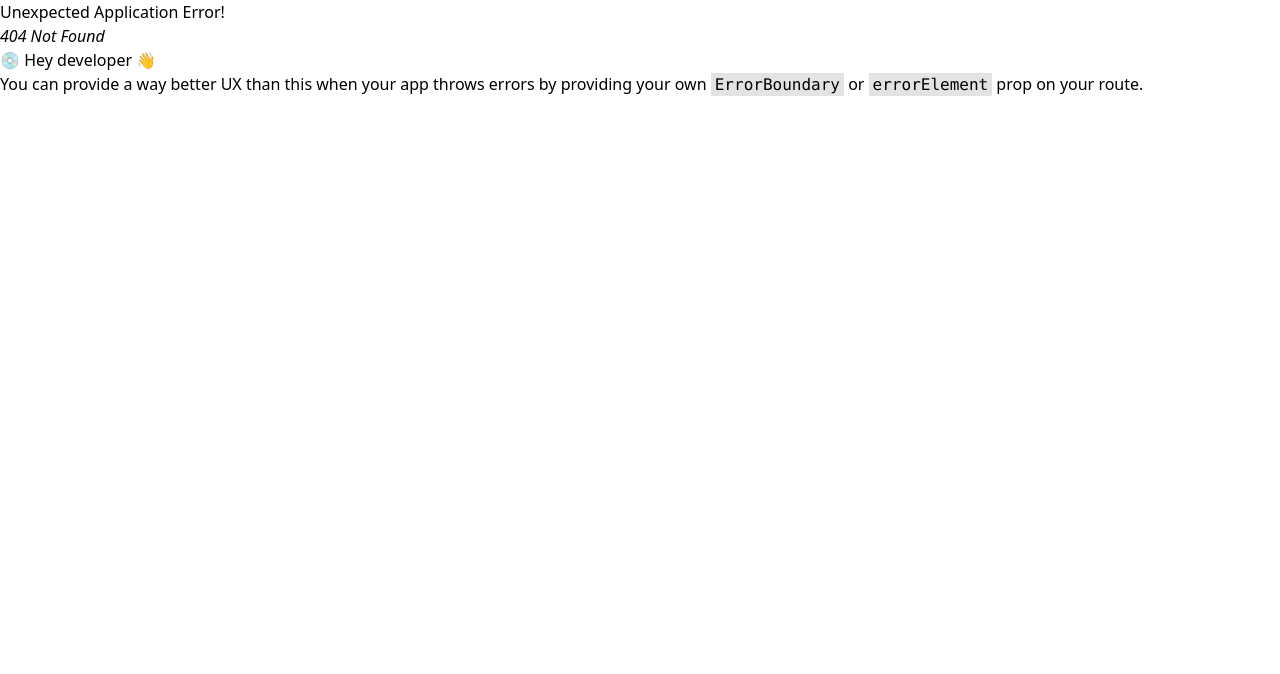
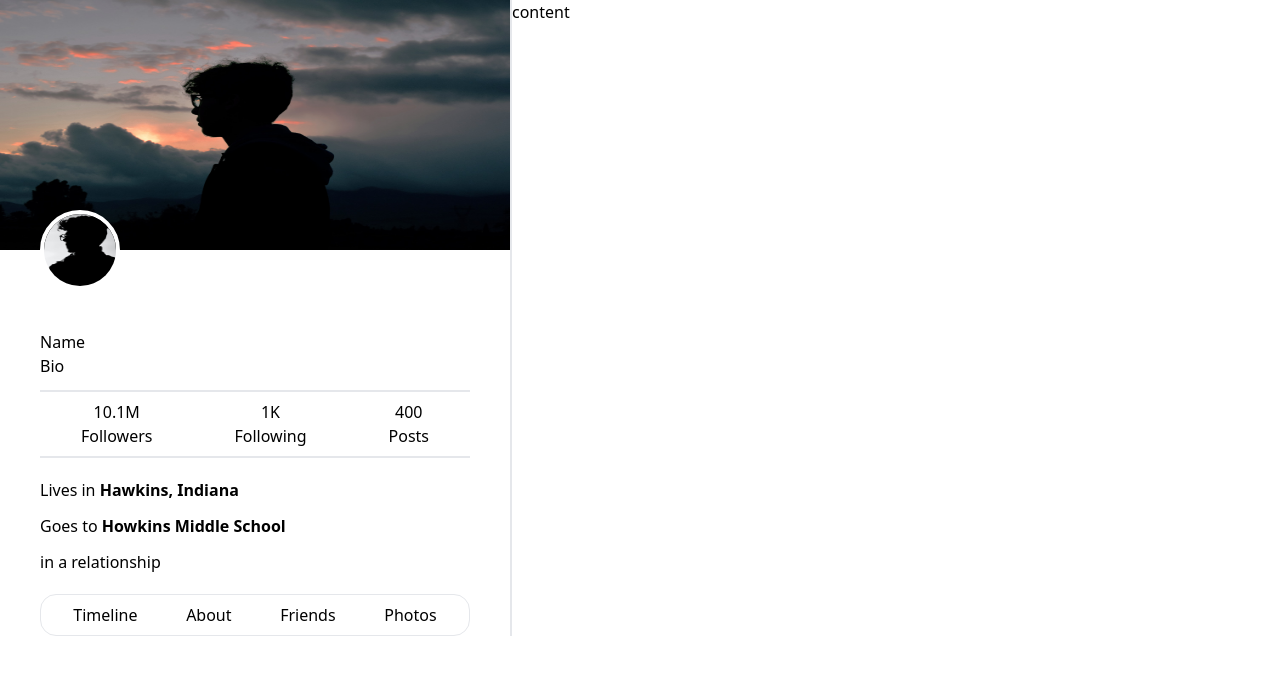
Before and after one commit to HelloBrijesh/Social-Network-MERN, a React (Vite) app in the folder client/: page /profile in a window 1280 px wide. Before the commit this address had no page. Shown: the top 674 px of the page. Built offline with nearby package versions, Linux system fonts and the light colour scheme.

Commit message:
Feat : created Profile Page

```diff
--- /dev/null
+++ b/client/src/components/About.jsx
@@ -0,0 +1,9 @@
+const About = () => {
+  return (
+    <>
+      <div>About</div>
+    </>
+  );
+};
+
+export default About;
--- /dev/null
+++ b/client/src/components/Friends.jsx
@@ -0,0 +1,9 @@
+const Friends = () => {
+  return (
+    <>
+      <div>Friends</div>
+    </>
+  );
+};
+
+export default Friends;
--- /dev/null
+++ b/client/src/components/Photos.jsx
@@ -0,0 +1,9 @@
+const Photos = () => {
+  return (
+    <>
+      <div>Photos</div>
+    </>
+  );
+};
+
+export default Photos;
--- /dev/null
+++ b/client/src/components/Timeline.jsx
@@ -0,0 +1,9 @@
+const Timeline = () => {
+  return (
+    <>
+      <div>Timeline</div>
+    </>
+  );
+};
+
+export default Timeline;
--- a/client/src/main.jsx
+++ b/client/src/main.jsx
@@ -4,6 +4,7 @@ import { RouterProvider, createBrowserRouter } from "react-router-dom";
 import "./index.css";
 import LandingPage from "./pages/LandingPage.jsx";
 import Home from "./pages/Home.jsx";
+import Profile from "./pages/Profile.jsx";
 
 const router = createBrowserRouter([
   {
@@ -14,6 +15,10 @@ const router = createBrowserRouter([
     path: "/home",
     element: <Home />,
   },
+  {
+    path: "/profile",
+    element: <Profile />,
+  },
 ]);
 
 ReactDOM.createRoot(document.getElementById("root")).render(
--- /dev/null
+++ b/client/src/pages/Profile.jsx
@@ -0,0 +1,56 @@
+const Profile = () => {
+  return (
+    <>
+      <div className="flex">
+        <div className="w-2/5 border-r-2">
+          <img src="banner.jpg" alt="" className="h-[250px] w-full" />
+          <div className="px-10">
+            <div className="">
+              <img
+                src="profileImage.jpg"
+                alt=""
+                className="w-[80px] h-[80px] rounded-full relative bottom-10 border-white border-4"
+              />
+              <h1>Name</h1>
+              <p>Bio</p>
+            </div>
+
+            <div className="flex justify-around border-t-2 border-b-2 text-center my-3 py-2">
+              <div className="">
+                <p>10.1M</p>
+                <p>Followers</p>
+              </div>
+              <div>
+                <p>1K</p>
+                <p>Following</p>
+              </div>
+              <div>
+                <p>400</p>
+                <p>Posts</p>
+              </div>
+            </div>
+
+            <div className="my-5">
+              <p className="my-3">
+                Lives in <b> Hawkins, Indiana </b>
+              </p>
+              <p className="my-3">
+                Goes to <b> Howkins Middle School </b>
+              </p>
+              <p className="my-3">in a relationship</p>
+            </div>
+            <div className="mt-5 border rounded-2xl p-2 flex justify-around">
+              <div>Timeline</div>
+              <div>About</div>
+              <div>Friends</div>
+              <div>Photos</div>
+            </div>
+          </div>
+        </div>
+        <div className="w-3/5">content</div>
+      </div>
+    </>
+  );
+};
+
+export default Profile;
```
Also changed, not shown: client/public/banner.jpg (added), client/public/profileImage.jpg (added).
